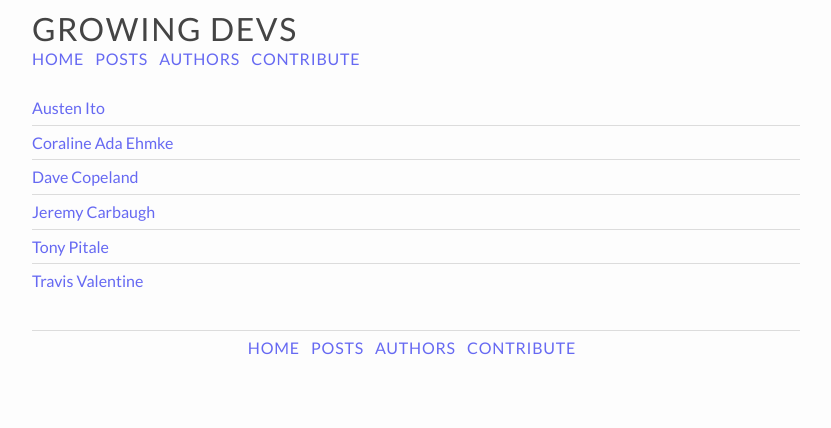
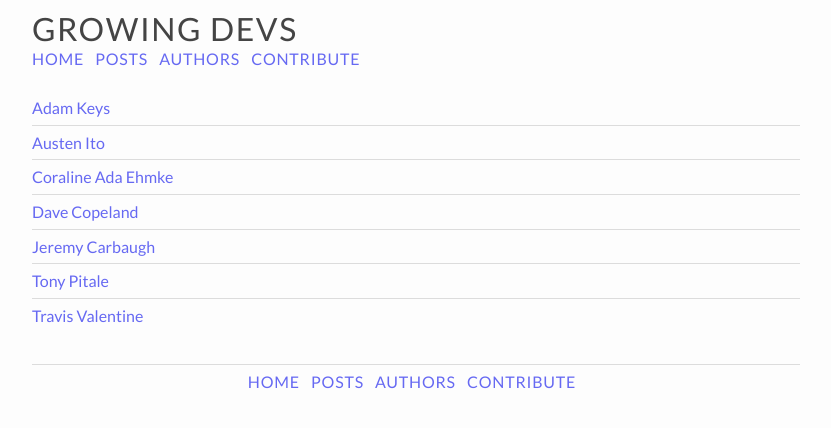
Before and after one commit to growingdevs/growingdevs.github.io, a Jekyll site: the page built from authors.html, in a window 1280 px wide. Shown: the top 428 px of the page, without its empty margins (224-1055 px from the left). Built offline with Jekyll 4.4.1, drawn with Linux system fonts in a browser that asks for light colours; Markdown is read by kramdown in place of the engine named in the settings.

Commit message:
Adding Adam to Authors

```diff
--- a/_data/authors.yml
+++ b/_data/authors.yml
@@ -1,3 +1,5 @@
+- id: adam-keys
+  name: Adam Keys
 - id: aito
   name: Austen Ito
 - id: coraline-ada-ehmke
```
